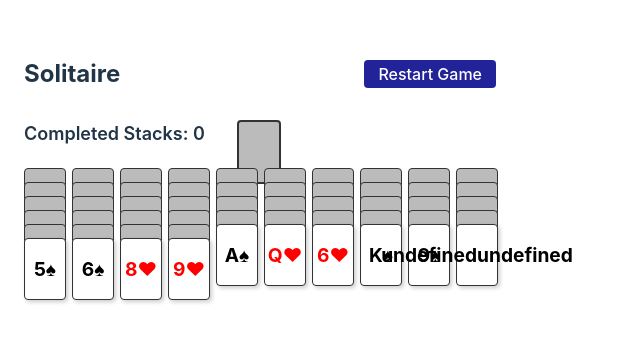
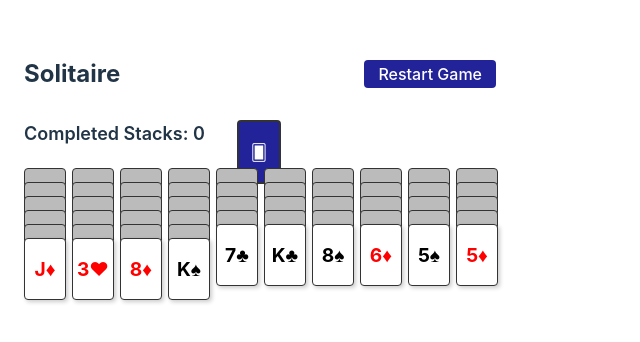
Before and after one commit to aaronjwhiteside-appdirect/solitaire-clone-app, a React (Vite) app: page / in a window 1280 px wide. Shown: the part 124-466 px from the top of the page, without its empty margins (0-640 px from the left). Built offline with nearby package versions, Linux system fonts and the light colour scheme.

Commit message:
Switch to four-suit Spider Solitaire variant
- Change deck initialization to use 4 suits instead of 2
- Update game to deal Spider Solitaire using all four suits
- Provide increased challenge for players with more suit variety
- Align deck generation with user request for four-suit gameplay

```diff
--- a/src/Solitaire.tsx
+++ b/src/Solitaire.tsx
@@ -67,7 +67,7 @@ type GameState = {
   completedRuns: number;
 };
   function generateInitialState(): GameState {
-    const deck = generateShuffledSpiderDeck(2); // 2-suit Spider
+    const deck = generateShuffledSpiderDeck(4); // 4-suit Spider
     const { tableau, stock } = dealSpiderTableau(deck);
     return {
       tableau,
```
